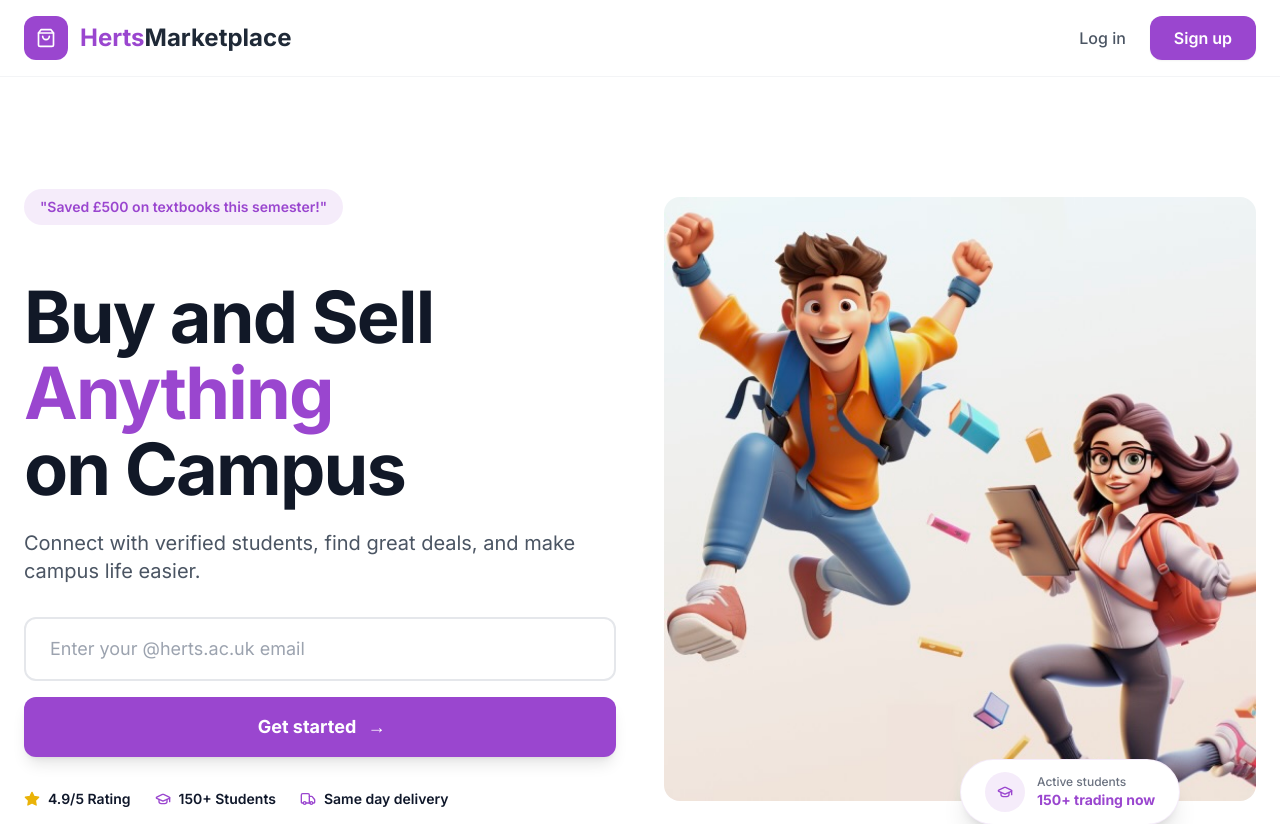
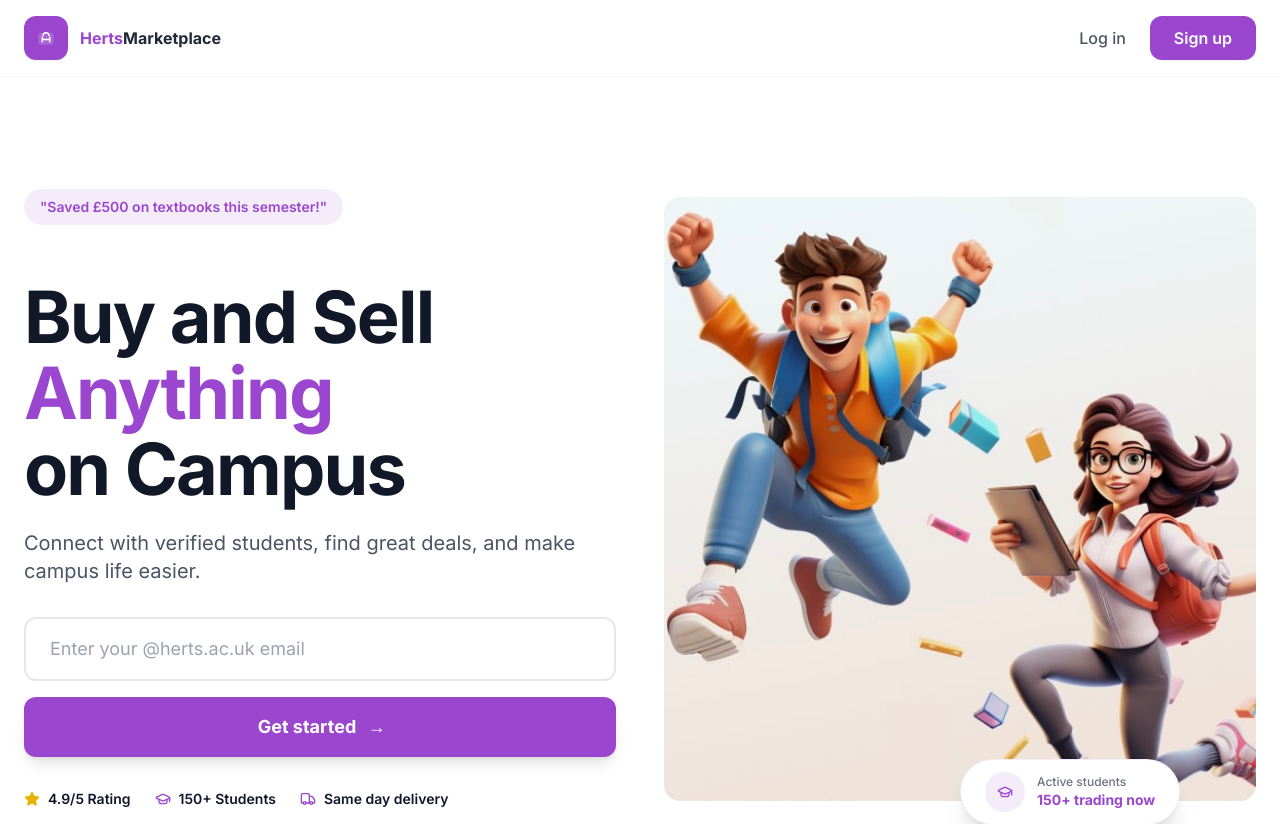
Before and after one commit to me22abd/hertsmarketplace_frontend, a React (Vite) app: page / in a window 1280 px wide. Shown: the top 824 px of the page. Built offline with nearby package versions, Linux system fonts and the light colour scheme; no server answers.

Commit message:
Add reusable HertsMarketplace logo component and use in header/footer

```diff
--- /dev/null
+++ b/src/components/Logo.tsx
@@ -0,0 +1,63 @@
+import { motion } from 'framer-motion';
+
+type LogoSize = 'sm' | 'md' | 'lg';
+
+interface LogoProps {
+  size?: LogoSize;
+  showText?: boolean;
+}
+
+const sizeClasses: Record<LogoSize, string> = {
+  sm: 'w-8 h-8',
+  md: 'w-9 h-9 sm:w-11 sm:h-11',
+  lg: 'w-11 h-11 sm:w-14 sm:h-14',
+};
+
+export default function Logo({ size = 'md', showText = true }: LogoProps) {
+  return (
+    <div className="flex items-center gap-2 sm:gap-3">
+      <motion.div
+        whileHover={{ rotate: 360 }}
+        transition={{ duration: 0.6 }}
+        className={`${sizeClasses[size]} bg-primary rounded-xl flex items-center justify-center shadow-sm`}
+      >
+        {/* Simple HM monogram inside a bag shape */}
+        <svg
+          viewBox="0 0 32 32"
+          className="w-6 h-6 text-white"
+          aria-hidden="true"
+        >
+          <rect
+            x="6"
+            y="9"
+            width="20"
+            height="16"
+            rx="4"
+            ry="4"
+            fill="currentColor"
+            opacity="0.18"
+          />
+          <path
+            d="M11 15v6M21 15v6M11 18h10"
+            stroke="currentColor"
+            strokeWidth="1.8"
+            strokeLinecap="round"
+          />
+          <path
+            d="M12 13a4 4 0 0 1 8 0"
+            stroke="currentColor"
+            strokeWidth="1.8"
+            strokeLinecap="round"
+            fill="none"
+          />
+        </svg>
+      </motion.div>
+      {showText && (
+        <div className="font-bold leading-tight">
+          <span className="text-primary">Herts</span>
+          <span className="text-gray-800">Marketplace</span>
+        </div>
+      )}
+    </div>
+  );
+}
--- a/src/pages/Landing.tsx
+++ b/src/pages/Landing.tsx
@@ -1,7 +1,8 @@
 import { useState } from 'react';
 import { Link, useNavigate } from 'react-router-dom';
-import { Search, ShoppingCart, Truck, Smartphone, Shield, GraduationCap, Star, ShoppingBag } from 'lucide-react';
+import { Search, ShoppingCart, Truck, Smartphone, Shield, GraduationCap, Star } from 'lucide-react';
 import { motion } from 'framer-motion';
+import Logo from '@/components/Logo';
 
 export default function Landing() {
   const navigate = useNavigate();
@@ -26,18 +27,8 @@ export default function Landing() {
         className="border-b border-gray-100 bg-white/95 backdrop-blur-md sticky top-0 z-50 safe-area-top"
       >
         <div className="max-w-7xl mx-auto px-5 sm:px-6 py-4 sm:py-4 flex items-center justify-between">
-          <Link to="/" className="flex items-center gap-2 sm:gap-3 group">
-            <motion.div
-              whileHover={{ rotate: 360 }}
-              transition={{ duration: 0.6 }}
-              className="w-9 h-9 sm:w-11 sm:h-11 bg-primary rounded-xl flex items-center justify-center group-hover:bg-primary-dark transition-colors"
-            >
-              <ShoppingBag className="text-white" size={20} />
-            </motion.div>
-            <div className="text-lg sm:text-2xl font-bold">
-              <span className="text-primary">Herts</span>
-              <span className="text-gray-800">Marketplace</span>
-            </div>
+          <Link to="/" className="group">
+            <Logo size="md" />
           </Link>
           <div className="flex items-center gap-3 sm:gap-6">
             <Link to="/login" className="text-sm sm:text-base text-gray-600 hover:text-primary font-medium transition-colors">
@@ -471,13 +462,7 @@ export default function Landing() {
             {/* Logo and Brand */}
             <div className="md:col-span-1">
               <Link to="/" className="flex items-center gap-3 mb-4 group">
-                <div className="w-10 h-10 bg-primary rounded-xl flex items-center justify-center group-hover:bg-primary-dark transition-colors">
-                  <ShoppingBag className="text-white" size={20} />
-                </div>
-                <div className="text-xl font-bold">
-                  <span className="text-primary">Herts</span>
-                  <span className="text-gray-800">Marketplace</span>
-                </div>
+                <Logo size="sm" />
               </Link>
               <p className="text-sm text-gray-600">
                 Built for University of Hertfordshire students
```
